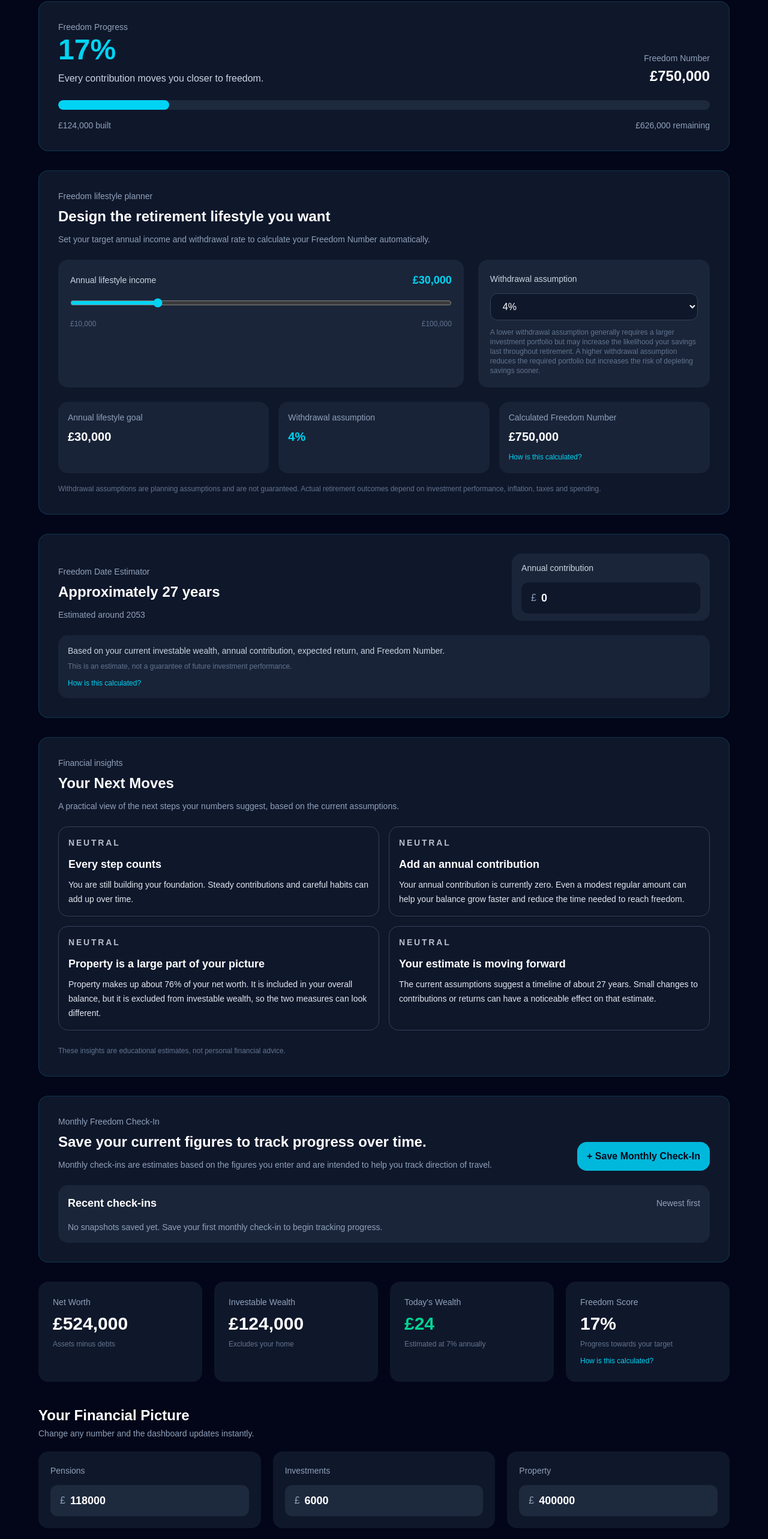
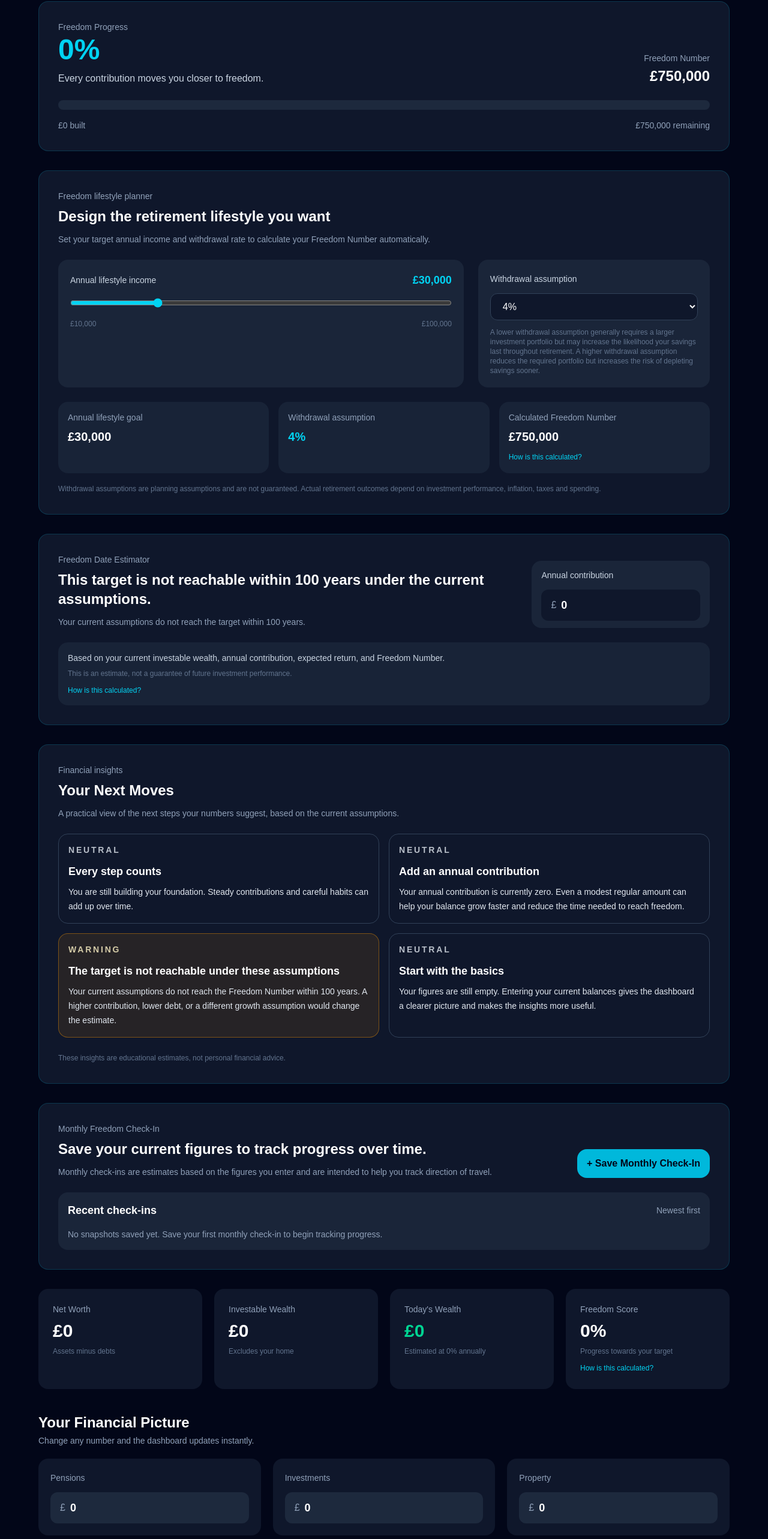
Before and after one commit to project-freedom2026/Project-freedom, a Next.js app in the folder project-freedom/: page / in a window 1280 px wide. Shown: the part 198-2764 px from the top of the page at 60% size. Built offline with nearby package versions, Linux system fonts and the light colour scheme.

Commit message:
v0.2.0 COMPLETE PERSONAL FREEDOM PLANNER RELEASE CANDIDATE

```diff
--- a/project-freedom/app/page.tsx
+++ b/project-freedom/app/page.tsx
@@ -15,6 +15,7 @@ import { appMetadata } from "../lib/appMetadata";
 import { estimateFreedomDate } from "../lib/estimateFreedomDate";
 import { generateFinancialInsights } from "../lib/generateFinancialInsights";
 import { MonthlyCheckInSnapshot } from "../lib/monthlyCheckIns";
+import { migrateIfNeeded } from "../lib/migrations/migrateToV2";
 
 type FinancialData = {
   pension: number;
@@ -85,6 +86,15 @@ export default function Home() {
   const [data, setData] = useState<FinancialData>(() => {
     if (typeof window === "undefined") {
       return startingData;
+    }
+
+    // Run storage migration before reading saved data to ensure compatibility
+    try {
+      migrateIfNeeded();
+    } catch (e) {
+      // migration failures should not block app — fall back to legacy read
+      // eslint-disable-next-line no-console
+      console.warn("Migration failed", e);
     }
 
     const savedData = window.localStorage.getItem("project-freedom-data");
--- a/project-freedom/lib/appMetadata.ts
+++ b/project-freedom/lib/appMetadata.ts
@@ -6,6 +6,6 @@ export type AppMetadata = {
 
 export const appMetadata: AppMetadata = {
   appName: "Project Freedom",
-  version: "0.1.3",
-  releaseName: "Roadmap and Release Identity",
+  version: "0.2.0",
+  releaseName: "Complete Personal Freedom Planner — Release Candidate",
 };
--- /dev/null
+++ b/project-freedom/lib/migrations/migrateToV2.ts
@@ -0,0 +1,120 @@
+import { FinancialModelV2 } from "../../types/financial";
+import { readJson, writeJson, getSchemaVersion, setSchemaVersion } from "../storage";
+
+const LEGACY_KEY = "project-freedom-data";
+const MONTHLY_CHECKINS_KEY = "project-freedom-monthly-check-ins";
+const TARGET_VERSION = 2;
+
+function makeId(prefix = "migrated") {
+  return `${prefix}-${Math.random().toString(36).slice(2, 9)}`;
+}
+
+export function migrateIfNeeded(): void {
+  if (typeof window === "undefined") return;
+
+  const current = getSchemaVersion();
+  if (current >= TARGET_VERSION) return;
+
+  try {
+    const legacyRaw = window.localStorage.getItem(LEGACY_KEY);
+
+    const base: FinancialModelV2 = {
+      schemaVersion: TARGET_VERSION,
+      currency: "GBP",
+      profile: {},
+      pensions: [],
+      investments: [],
+      cash: [],
+      debts: [],
+      properties: [],
+      others: [],
+    };
+
+    if (legacyRaw) {
+      try {
+        const parsed = JSON.parse(legacyRaw) as any;
+
+        // map simple numeric fields into collections
+        if (typeof parsed.pension === "number" && parsed.pension > 0) {
+          base.pensions.push({
+            id: makeId("pension"),
+            name: "Existing Pension",
+            value: parsed.pension,
+            type: "pension",
+          });
+        }
+
+        if (typeof parsed.investments === "number" && parsed.investments > 0) {
+          base.investments.push({
+            id: makeId("investment"),
+            name: "Existing Investments",
+            value: parsed.investments,
+            type: "investment",
+          });
+        }
+
+        if (typeof parsed.cash === "number" && parsed.cash > 0) {
+          base.cash.push({
+            id: makeId("cash"),
+            name: "Existing Savings",
+            value: parsed.cash,
+            type: "cash",
+          });
+        }
+
+        if (typeof parsed.debts === "number" && parsed.debts > 0) {
+          base.debts.push({
+            id: makeId("debt"),
+            name: "Existing Debt",
+            value: parsed.debts,
+            type: "debt",
+            outstanding: parsed.debts,
+          });
+        }
+
+        if (typeof parsed.property === "number" && parsed.property > 0) {
+          base.properties.push({
+            id: makeId("property"),
+            name: "Primary residence",
+            value: parsed.property,
+            type: "property",
+            outstandingMortgage: 0,
+            includeInInvestableWealth: false,
+          });
+        }
+
+        // preserve legacy numeric fields for compatibility
+        base.legacy = {
+          pension: typeof parsed.pension === "number" ? parsed.pension : 0,
+          investments: typeof parsed.investments === "number" ? parsed.investments : 0,
+          property: typeof parsed.property === "number" ? parsed.property : 0,
+          cash: typeof parsed.cash === "number" ? parsed.cash : 0,
+          debts: typeof parsed.debts === "number" ? parsed.debts : 0,
+          freedomNumber: typeof parsed.freedomNumber === "number" ? parsed.freedomNumber : undefined,
+          annualReturn: typeof parsed.annualReturn === "number" ? parsed.annualReturn : undefined,
+          annualContribution: typeof parsed.annualContribution === "number" ? parsed.annualContribution : undefined,
+          annualIncome: typeof parsed.annualIncome === "number" ? parsed.annualIncome : undefined,
+          withdrawalRate: typeof parsed.withdrawalRate === "number" ? parsed.withdrawalRate : undefined,
+        };
+      } catch (err) {
+        console.warn("Legacy project-freedom-data exists but could not be parsed; preserving as-is.", err);
+      }
+    }
+
+    // preserve monthly snapshots if present
+    try {
+      const checkinsRaw = window.localStorage.getItem(MONTHLY_CHECKINS_KEY);
+      if (checkinsRaw) {
+        // no changes for now; keep key as-is
+      }
+    } catch (e) {
+      // ignore
+    }
+
+    // write migrated model back under the same key (idempotent)
+    writeJson<FinancialModelV2>(LEGACY_KEY, base);
+    setSchemaVersion(TARGET_VERSION);
+  } catch (e) {
+    console.error("Migration to v2 failed", e);
+  }
+}
--- /dev/null
+++ b/project-freedom/lib/storage/index.ts
@@ -0,0 +1,38 @@
+export const SCHEMA_KEY = "project-freedom-schema-version";
+
+export function readJson<T>(key: string): T | null {
+  try {
+    const raw = window.localStorage.getItem(key);
+    if (!raw) return null;
+    return JSON.parse(raw) as T;
+  } catch (e) {
+    console.error("Failed to read JSON from localStorage", key, e);
+    return null;
+  }
+}
+
+export function writeJson<T>(key: string, value: T): void {
+  try {
+    window.localStorage.setItem(key, JSON.stringify(value));
+  } catch (e) {
+    console.error("Failed to write JSON to localStorage", key, e);
+  }
+}
+
+export function setSchemaVersion(version: number): void {
+  try {
+    window.localStorage.setItem(SCHEMA_KEY, String(version));
+  } catch (e) {
+    console.error("Failed to set schema version", e);
+  }
+}
+
+export function getSchemaVersion(): number {
+  try {
+    const raw = window.localStorage.getItem(SCHEMA_KEY);
+    return raw ? Number(raw) || 0 : 0;
+  } catch (e) {
+    console.error("Failed to read schema version", e);
+    return 0;
+  }
+}
--- /dev/null
+++ b/project-freedom/types/financial.ts
@@ -0,0 +1,76 @@
+export type ID = string;
+
+export type Currency = string;
+
+export type Money = number;
+
+export type AssetBase = {
+  id: ID;
+  name: string;
+  notes?: string;
+  value: Money;
+};
+
+export type PensionItem = AssetBase & {
+  type: "pension";
+  pensionType?: string; // workplace, private, SIPP, defined-benefit estimate
+};
+
+export type InvestmentItem = AssetBase & {
+  type: "investment";
+  accountType?: string; // ISA, GIA, etc.
+};
+
+export type CashAccountItem = AssetBase & {
+  type: "cash";
+};
+
+export type DebtItem = AssetBase & {
+  type: "debt";
+  outstanding?: Money;
+  monthlyPayment?: Money;
+};
+
+export type PropertyItem = AssetBase & {
+  type: "property";
+  outstandingMortgage?: Money;
+  includeInInvestableWealth?: boolean;
+  monthlyRentalIncome?: Money | null;
+  monthlyCosts?: Money | null;
+};
+
+export type OtherAssetItem = AssetBase & {
+  type: "other";
+};
+
+export type FinancialModelV2 = {
+  schemaVersion: number;
+  currency: Currency;
+  profile?: {
+    firstName?: string;
+    dateOfBirth?: string; // ISO
+    country?: string;
+    preferredCurrency?: Currency;
+    annualLifestyleGoal?: Money;
+    withdrawalAssumption?: number; // percent
+  };
+  pensions: PensionItem[];
+  investments: InvestmentItem[];
+  cash: CashAccountItem[];
+  debts: DebtItem[];
+  properties: PropertyItem[];
+  others: OtherAssetItem[];
+  // legacy compatibility fields (kept for v1 compatibility)
+  legacy?: {
+    pension?: Money;
+    investments?: Money;
+    property?: Money;
+    cash?: Money;
+    debts?: Money;
+    freedomNumber?: number;
+    annualReturn?: number;
+    annualContribution?: number;
+    annualIncome?: number;
+    withdrawalRate?: number;
+  };
+};
```
Also changed, not shown: 1 other file (tests, documents, lock files or other folders).
